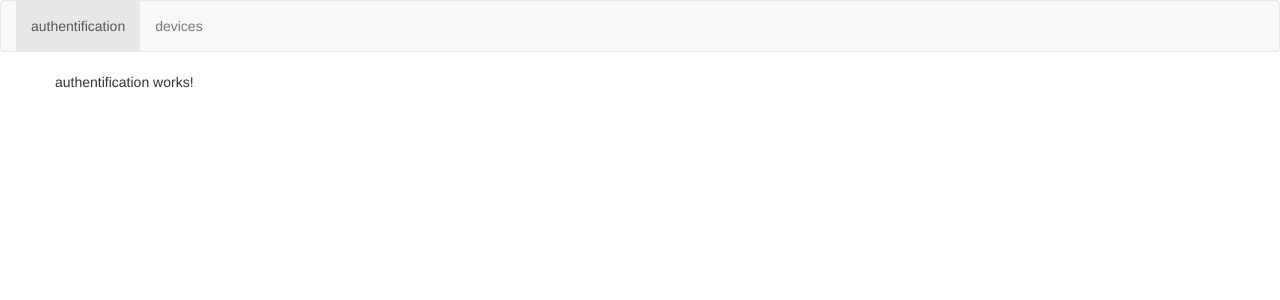
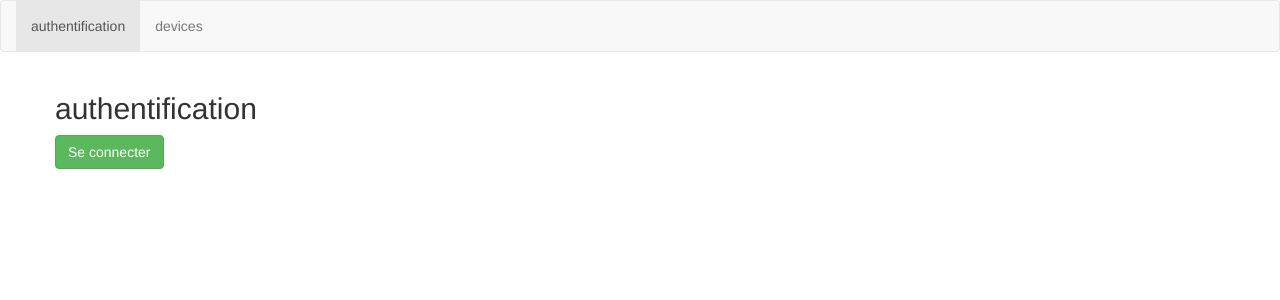
Before and after one commit to nsanzabandi-fiacre-clean-code-tutorials/angular-tutorial-second-app, an Angular app: page /authentification in a window 1280 px wide. Shown: the top 300 px of the page. Built offline with nearby package versions, Linux system fonts and the light colour scheme.

Commit message:
Discovered things on the routing to other pages.

```diff
--- a/src/app/authentification/authentification.component.html
+++ b/src/app/authentification/authentification.component.html
@@ -1,3 +1,13 @@
-<p>
-  authentification works!
-</p>
+<h2>authentification</h2>
+<button name="signInButton"
+        class="btn btn-success"
+        *ngIf="!authentificationStatus"
+        (click)="onSignInButton()">
+        Se connecter
+</button>
+<button name="signOutButton"
+        class="btn btn-danger"
+        *ngIf="authentificationStatus"
+        (click)="onSignOutButton()">
+        Se déconnecter
+</button>
--- a/src/app/authentification/authentification.component.ts
+++ b/src/app/authentification/authentification.component.ts
@@ -1,15 +1,38 @@
 import { Component, OnInit } from '@angular/core';
+import { Router } from "@angular/router";
+
+import { AuthentificationService } from "../services/authentification.service";
 
 @Component({
   selector: 'app-authentification',
   templateUrl: './authentification.component.html',
   styleUrls: ['./authentification.component.css']
 })
+
 export class AuthentificationComponent implements OnInit {
 
-  constructor() { }
+  authentificationStatus: boolean;
+
+  constructor(private authentificationService: AuthentificationService, private router: Router) { }
 
   ngOnInit() {
+    this.authentificationStatus = this.authentificationService.isAuthentified;
+  }
+
+  onSignInButton() {
+    this.authentificationService.signIn().then(
+      () => {
+        console.log("Connexion réuissie!")
+        this.authentificationStatus = this.authentificationService.isAuthentified;
+        this.router.navigate(['devices']);
+      }
+    );
+  }
+
+  onSignOutButton() {
+    console.log("Déconnexion réuissie!")
+    this.authentificationService.signOut();
+    this.authentificationStatus = this.authentificationService.isAuthentified;
   }
 
 }
--- /dev/null
+++ b/src/app/services/authentification.service.ts
@@ -0,0 +1,21 @@
+export class AuthentificationService {
+
+  isAuthentified = false;
+
+  signIn() {
+    return new Promise(
+      (resolve, reject) => {
+        setTimeout(
+          () => {
+            this.isAuthentified = true;
+            resolve(true);
+          }, 2000
+        );
+      }
+    );
+  }
+
+  signOut() {
+    this.isAuthentified = false;
+  }
+}
```
Also changed, not shown: src/app/app.module.ts (+5 -2 lines).
